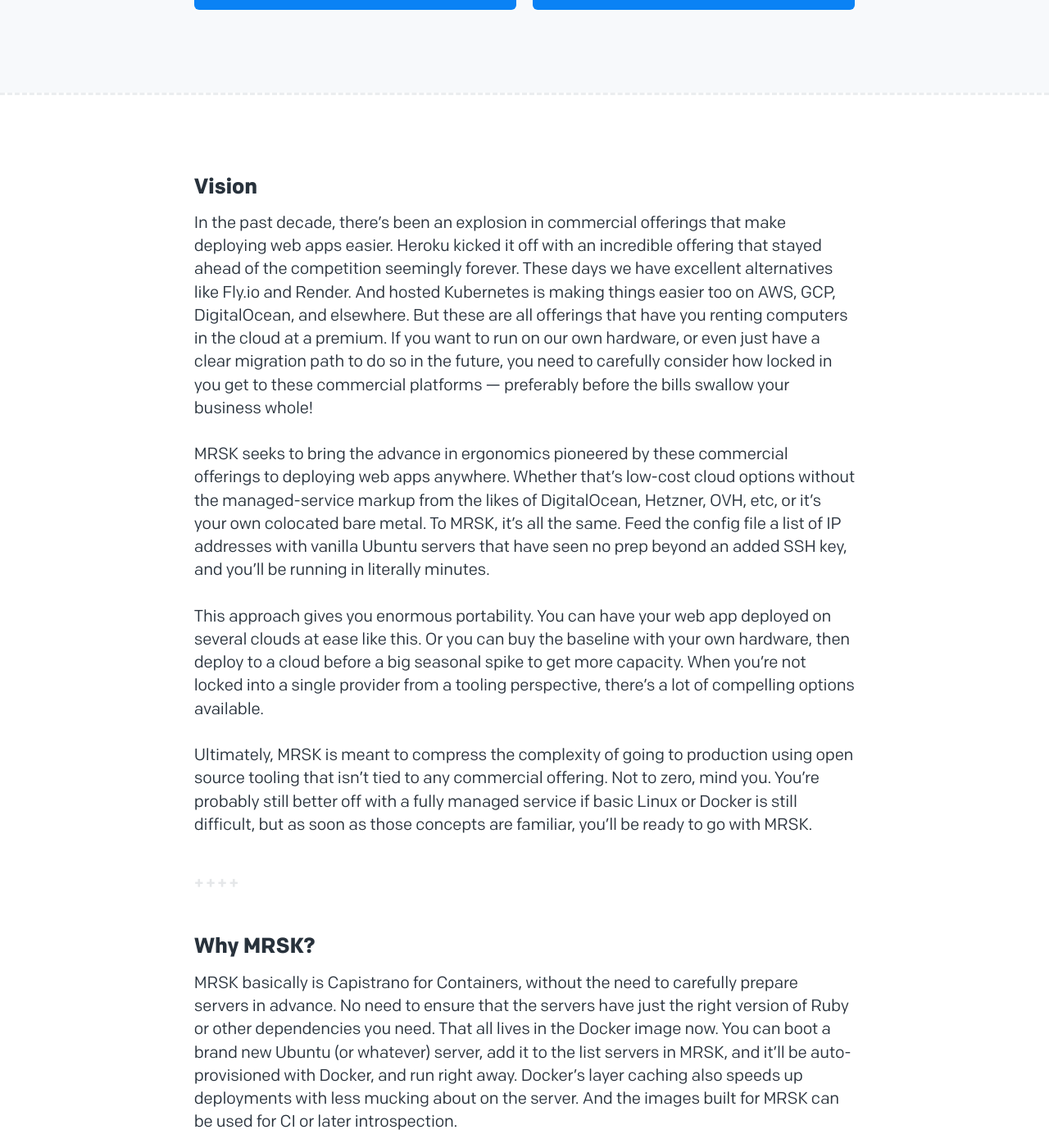
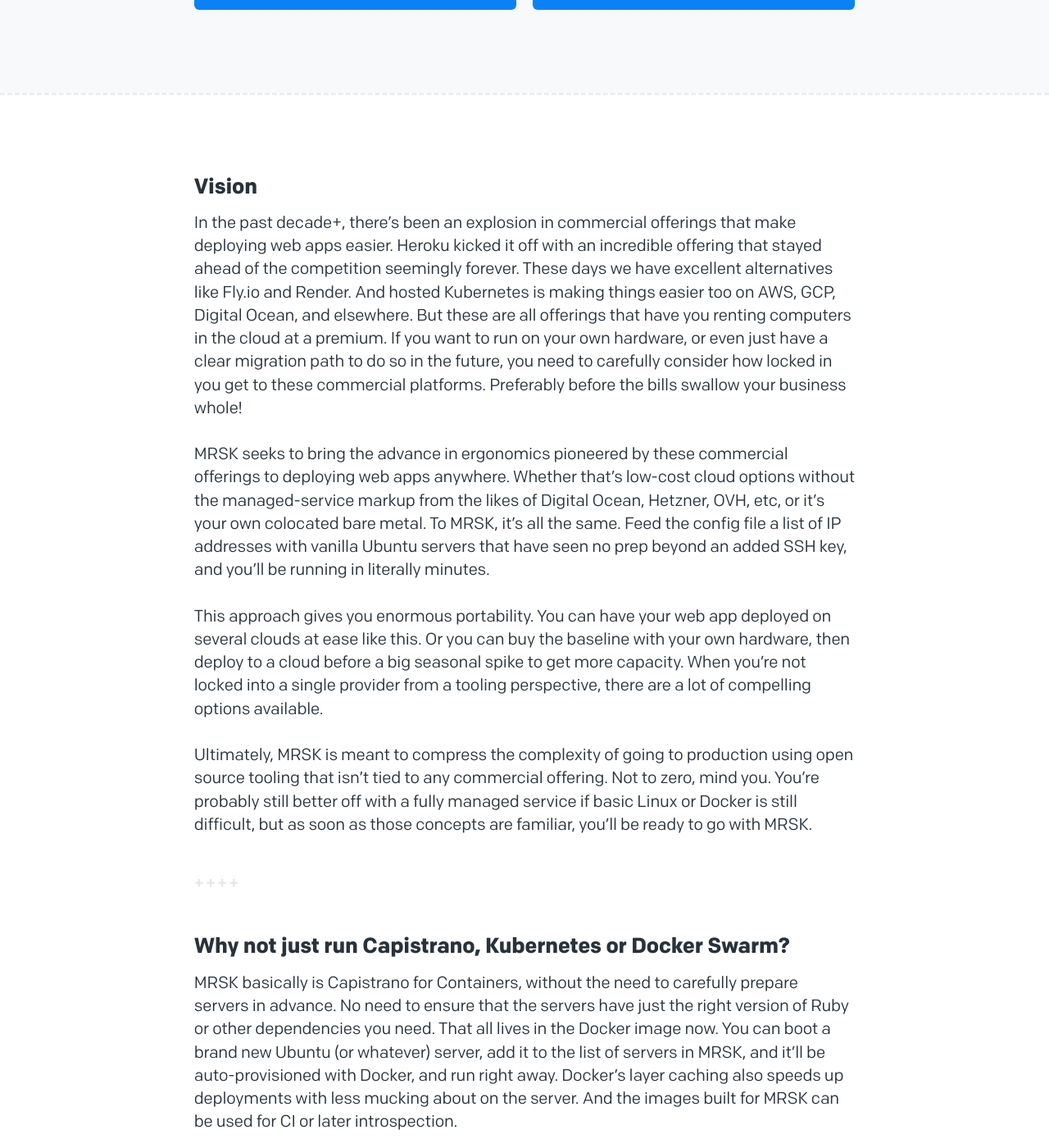
Before and after one commit to basecamp/kamal-site, a Jekyll site: the page built from index.html, in a window 1280 px wide and 1400 px high, scrolled down 1391 px. Shown: the whole window at 82% size. Built offline with Jekyll 4.4.1, drawn with Linux system fonts in a browser that asks for light colours; some of the changed text lies outside the part shown.

Commit message:
Edits to index

```diff
--- a/index.html
+++ b/index.html
@@ -34,23 +34,23 @@ layout: default
   <section>
     <article>
       <h2>Vision</h2>
-      <p>In the past decade, there’s been an explosion in commercial offerings that make deploying web apps easier. Heroku kicked it off with an incredible offering that stayed ahead of the competition seemingly forever. These days we have excellent alternatives like Fly.io and Render. And hosted Kubernetes is making things easier too on AWS, GCP, DigitalOcean, and elsewhere. But these are all offerings that have you renting computers in the cloud at a premium. If you want to run on our own hardware, or even just have a clear migration path to do so in the future, you need to carefully consider how locked in you get to these commercial platforms — preferably before the bills swallow your business whole!</p>
-      <p>MRSK seeks to bring the advance in ergonomics pioneered by these commercial offerings to deploying web apps anywhere. Whether that’s low-cost cloud options without the managed-service markup from the likes of DigitalOcean, Hetzner, OVH, etc, or it’s your own colocated bare metal. To MRSK, it’s all the same. Feed the config file a list of IP addresses with vanilla Ubuntu servers that have seen no prep beyond an added SSH key, and you’ll be running in literally minutes.</p>
-      <p>This approach gives you enormous portability. You can have your web app deployed on several clouds at ease like this. Or you can buy the baseline with your own hardware, then deploy to a cloud before a big seasonal spike to get more capacity. When you’re not locked into a single provider from a tooling perspective, there’s a lot of compelling options available.</p>
+      <p>In the past decade+, there’s been an explosion in commercial offerings that make deploying web apps easier. Heroku kicked it off with an incredible offering that stayed ahead of the competition seemingly forever. These days we have excellent alternatives like Fly.io and Render. And hosted Kubernetes is making things easier too on AWS, GCP, Digital Ocean, and elsewhere. But these are all offerings that have you renting computers in the cloud at a premium. If you want to run on your own hardware, or even just have a clear migration path to do so in the future, you need to carefully consider how locked in you get to these commercial platforms. Preferably before the bills swallow your business whole!</p>
+      <p>MRSK seeks to bring the advance in ergonomics pioneered by these commercial offerings to deploying web apps anywhere. Whether that’s low-cost cloud options without the managed-service markup from the likes of Digital Ocean, Hetzner, OVH, etc, or it’s your own colocated bare metal. To MRSK, it’s all the same. Feed the config file a list of IP addresses with vanilla Ubuntu servers that have seen no prep beyond an added SSH key, and you’ll be running in literally minutes.</p>
+      <p>This approach gives you enormous portability. You can have your web app deployed on several clouds at ease like this. Or you can buy the baseline with your own hardware, then deploy to a cloud before a big seasonal spike to get more capacity. When you’re not locked into a single provider from a tooling perspective, there are a lot of compelling options available.</p>
       <p>Ultimately, MRSK is meant to compress the complexity of going to production using open source tooling that isn’t tied to any commercial offering. Not to zero, mind you. You’re probably still better off with a fully managed service if basic Linux or Docker is still difficult, but as soon as those concepts are familiar, you’ll be ready to go with MRSK.</p>
       <hr class="ornament" />
-      <h2>Why MRSK?</h2>
-      <p>MRSK basically is Capistrano for Containers, without the need to carefully prepare servers in advance. No need to ensure that the servers have just the right version of Ruby or other dependencies you need. That all lives in the Docker image now. You can boot a brand new Ubuntu (or whatever) server, add it to the list servers in MRSK, and it’ll be auto-provisioned with Docker, and run right away. Docker’s layer caching also speeds up deployments with less mucking about on the server. And the images built for MRSK can be used for CI or later introspection.</p>
-      <p>Kubernetes is a beast. Running it yourself on your own hardware is not for the faint of heart. It’s a fine option if you want to run on someone else’s platform, either transparently like Render or explicitly on AWS/GCP, but if you’d like the freedom to move between cloud and your own hardware, or even mix the two, MRSK is much simpler. You can see everything that’s going on, it’s just basic Docker commands being called.</p>
-      <p>Docker Swarm is much simpler than Kubernetes, but it’s still built on the same declarative model that uses state reconciliation. MRSK is intentionally designed to around imperative commands, like Capistrano.</p>
-      <p>Ultimately, there are a myriad of ways to deploy web apps, but this is the toolkit we’re using at 37signals to bring HEY home from the cloud without losing the advantages of modern containerization tooling.</p>
+      <h2>Why not just run Capistrano, Kubernetes or Docker Swarm?</h2>
+      <p>MRSK basically is Capistrano for Containers, without the need to carefully prepare servers in advance. No need to ensure that the servers have just the right version of Ruby or other dependencies you need. That all lives in the Docker image now. You can boot a brand new Ubuntu (or whatever) server, add it to the list of servers in MRSK, and it’ll be auto-provisioned with Docker, and run right away. Docker’s layer caching also speeds up deployments with less mucking about on the server. And the images built for MRSK can be used for CI or later introspection.</p>
+      <p>Kubernetes is a beast. Running it yourself on your own hardware is not for the faint of heart. It’s a fine option if you want to run on someone else’s platform, either transparently <a href="https://thenewstack.io/render-cloud-deployment-with-less-engineering/">like Render</a> or explicitly on AWS/GCP, but if you’d like the freedom to move between cloud and your own hardware, or even mix the two, MRSK is much simpler. You can see everything that’s going on, it’s just basic Docker commands being called.</p>
+      <p>Docker Swarm is much simpler than Kubernetes, but it’s still built on the same declarative model that uses state reconciliation. MRSK is intentionally designed around imperative commands, like Capistrano.</p>
+      <p>Ultimately, there are a myriad of ways to deploy web apps, but this is the toolkit we’re using at <a href="https://37signals.com">37signals</a> to bring <a href="https://www.hey.com">HEY</a> <a href="https://world.hey.com/dhh/why-we-re-leaving-the-cloud-654b47e0">home from the cloud</a> without losing the advantages of modern containerization tooling.</p>
       <hr class="ornament" />
       <h2>Installation</h2>
       <p>If you have a Ruby environment available, you can install MRSK globally with:</p>
 {% highlight sh %}
 gem install mrsk
 {% endhighlight %}
-      <p>&hellip; otherwise, you can run a dockerized version via an alias (add this to your .bashrc or similar to simplify re-use):</p>
+      <p>… otherwise, you can run a dockerized version via an alias (add this to your .bashrc or similar to simplify re-use):</p>
 {% highlight sh %}
 alias mrsk='docker run --rm -it -v $HOME/.ssh:/root/.ssh -v /var/run/docker.sock:/var/run/docker.sock -v ${PWD}/:/workdir  ghcr.io/mrsked/mrsk'
 {% endhighlight %}
@@ -83,7 +83,7 @@ mrsk deploy
         <li>Push the image to the registry.</li>
         <li>Pull the image from the registry onto the servers.</li>
         <li>Ensure Traefik is running and accepting traffic on port 80.</li>
-        <li>Ensure your app responds with <code>200 OK</code> to <code>GET /up</code></li>
+        <li>Ensure your app responds with <code>200 OK</code> to <code>GET /up</code>.</li>
         <li>Start a new container with the version of the app that matches the current git version hash.</li>
         <li>Stop the old container running the previous version of the app.</li>
         <li>Prune unused images and stopped containers to ensure servers don’t fill up.</li>
```
